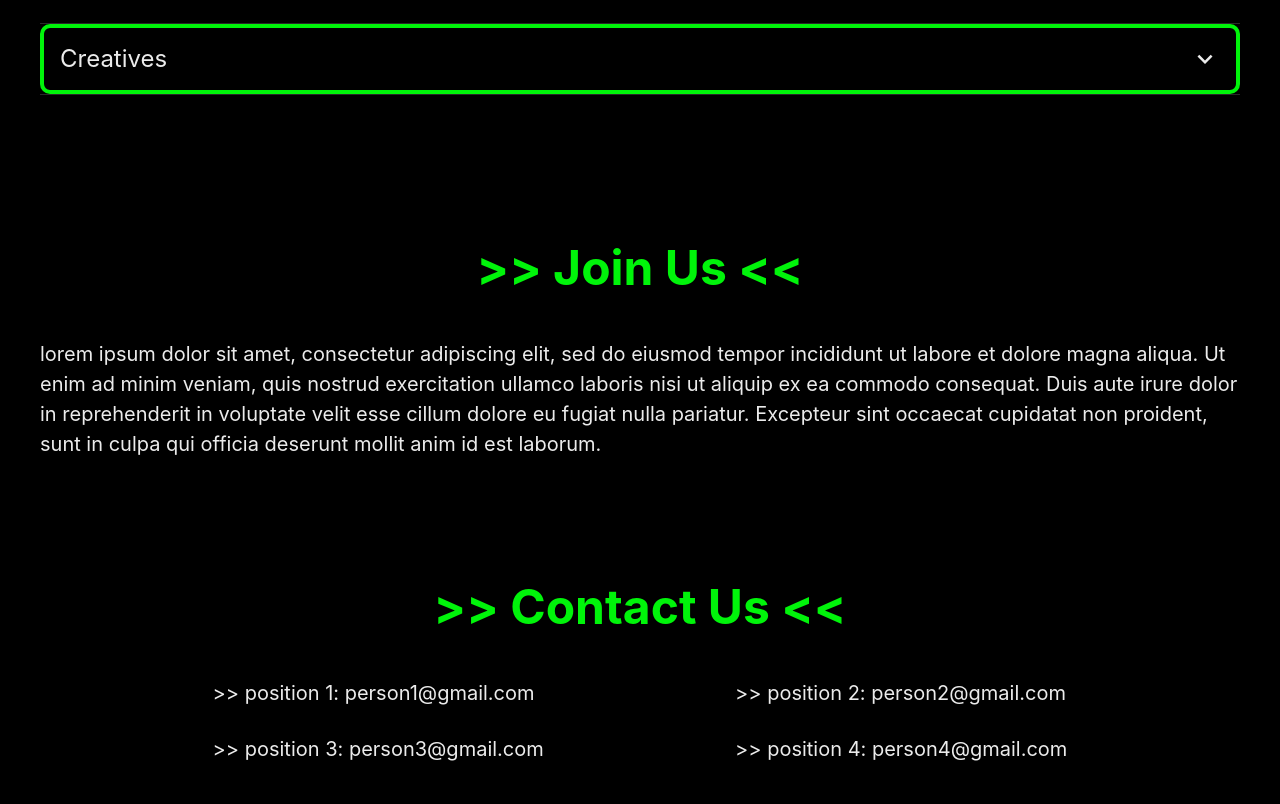
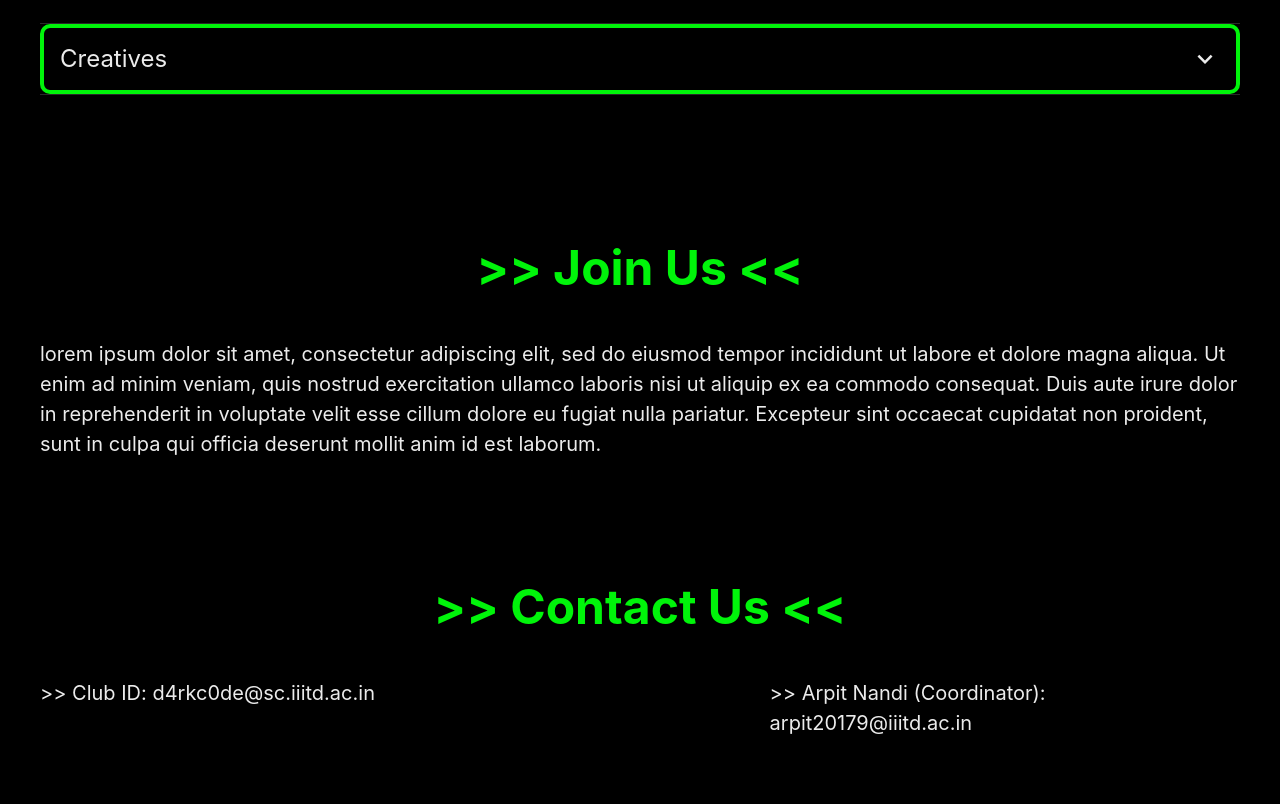
Before and after one commit to d4rkc0de-club/d4rkc0de-iiitd, a React app: page / in a window 1280 px wide. Shown: the part 2052-2856 px from the top of the page. After the commit the page ends 2800 px from the top, so only its background shows below. Built offline with nearby package versions, Linux system fonts and the light colour scheme.

Commit message:
Logo and contact us

```diff
--- a/src/components/about.js
+++ b/src/components/about.js
@@ -17,10 +17,11 @@ export default function About() {
                 >
                     <Center maxW={["100%", "50%"]} mb={[9,0]}>
                         <Image
-                            src="https://via.placeholder.com/350x350"
+                            src="https://i.imgur.com/bqGqvFk.png"
                             alt="d4rkc0de"
                             pr="30px"
                             maxW={["80%", "100%"]}
+                            px={["1rem", "4rem"]}
                         />
                     </Center>
                     <Text maxW={["100%","50%"]}>
--- a/src/components/contact.js
+++ b/src/components/contact.js
@@ -10,19 +10,19 @@ export default class Contact extends React.Component {
             </Text>
             <Grid templateColumns='repeat(5, 1fr)' gap={4} pb="30px">
               <GridItem colSpan={2} h='10' m={{md: "0", base: "1.5em 0px"}}>
-                  <Text>{">> "} position 1: person1@gmail.com</Text>
+                  <Text>{">> "} Club ID: <a href="mailto:d4rkc0de@sc.iiitd.ac.in">d4rkc0de@sc.iiitd.ac.in</a></Text>
               </GridItem>
               <GridItem colStart={4} colEnd={6} h='10' m={{md: "0", base: "1.5em 0px"}}>
-                  <Text>{">> "} position 2: person2@gmail.com</Text>
+                  <Text>{">> "} Arpit Nandi (Coordinator): <a href="mailto:arpit20179@iiitd.ac.in">arpit20179@iiitd.ac.in</a></Text>
               </GridItem>
 
-              <GridItem colSpan={2} h='10' m={{md: "0", base: "1.5em 0px"}}>
-                  <Text>{">> "} position 3: person3@gmail.com</Text>
-              </GridItem>
+              {/*<GridItem colSpan={2} h='10' m={{md: "0", base: "1.5em 0px"}}>*/}
+              {/*    <Text>{">> "} position 3: person3@gmail.com</Text>*/}
+              {/*</GridItem>*/}
 
-              <GridItem colStart={4} colEnd={6} h='10' m={{md: "0", base: "1.5em 0px"}}>
-                  <Text>{">> "} position 4: person4@gmail.com</Text>
-              </GridItem>
+              {/*<GridItem colStart={4} colEnd={6} h='10' m={{md: "0", base: "1.5em 0px"}}>*/}
+              {/*    <Text>{">> "} position 4: person4@gmail.com</Text>*/}
+              {/*</GridItem>*/}
             </Grid>
         </div>
         );
```
